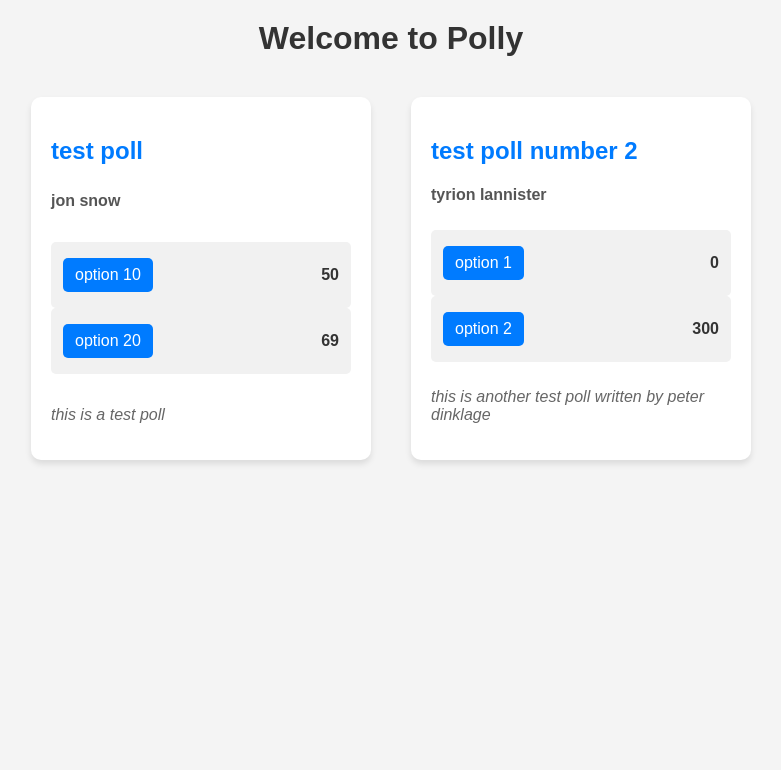
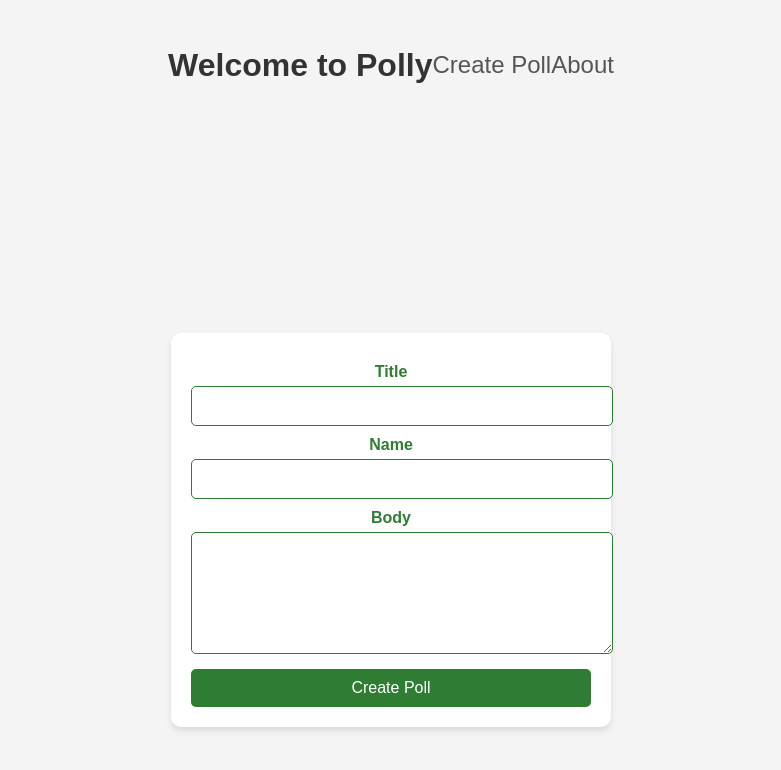
Before and after one commit to NaiefRA/Polly, a React (Create React App) app: page /new-poll in a window 1280 px wide. Shown: the top 770 px of the page, without its empty margins (249-1030 px from the left). Built offline with nearby package versions, Linux system fonts and the light colour scheme; data requests are answered from the project's data file.

Commit message:
Started Create Poll

```diff
--- a/package.json
+++ b/package.json
@@ -6,6 +6,7 @@
     "cra-template": "1.2.0",
     "react": "^19.0.0",
     "react-dom": "^19.0.0",
+    "react-router-dom": "^7.1.4",
     "react-scripts": "5.0.1"
   },
   "scripts": {
--- a/src/App.js
+++ b/src/App.js
@@ -1,17 +1,20 @@
-import DisplayPolls from "./DisplayPolls";
-import useFetch from "./UseFetch";
-import { useEffect } from "react";
+import Navbar from "./Navbar";
+import Create from "./Create";
+import { Routes, Route, BrowserRouter } from "react-router-dom";
+import Home from "./Home";
 
 function App() {
-  const { data, err, isPending } = useFetch("http://localhost:8000/Polls");
+  return (
+    <BrowserRouter>
+      <div>
+        <Navbar />
 
-  return (
-    <div>
-      <h2 id="page-title">Welcome to Polly</h2>
-      {!err && isPending && <div>Loading...</div>}
-      {data && <DisplayPolls polls={data} />}
-      {err && <div>{err}</div>}
-    </div>
+        <Routes>
+          <Route path="/" element={<Home />}></Route>
+          <Route path="/new-poll" element={<Create />}></Route>
+        </Routes>
+      </div>
+    </BrowserRouter>
   );
 }
 
--- /dev/null
+++ b/src/Create.js
@@ -0,0 +1,22 @@
+const Create = () => {
+  return (
+    <div id="create-container">
+      <form id="create-form">
+        <label id="create-title-label">Title</label>
+        <input id="create-title-input" type="text" />
+
+        <label id="create-name-label">Name</label>
+        <input id="create-name-input" type="text" />
+
+        <label id="create-body-label">Body</label>
+        <textarea id="create-body-textarea" />
+
+        <button id="create-submit-button" type="submit">
+          Create Poll
+        </button>
+      </form>
+    </div>
+  );
+};
+
+export default Create;
--- a/src/DisplayPolls.js
+++ b/src/DisplayPolls.js
@@ -6,14 +6,14 @@ const DisplayPolls = ({ polls }) => {
           <div id="poll-container" key={poll.id}>
             <h2 id="poll-title">{poll.title}</h2>
             <p id="poll-poller">{poll.poller}</p>
-            <p>
+            <div>
               {poll.options.map((option) => (
                 <div id="options" key={option.optionNumber}>
                   <button id="option-button">{option.optionValue}</button>
                   <p id="option-votes">{option.optionVotes}</p>
                 </div>
               ))}
-            </p>
+            </div>
             <p id="poll-body">{poll.body}</p>
           </div>
         );
--- /dev/null
+++ b/src/Home.js
@@ -0,0 +1,16 @@
+import DisplayPolls from "./DisplayPolls";
+import useFetch from "./UseFetch";
+
+const Home = () => {
+  const { data, err, isPending } = useFetch("http://localhost:8000/Polls");
+
+  return (
+    <div>
+      {!err && isPending && <div>Loading...</div>}
+      {data && <DisplayPolls polls={data} />}
+      {err && <div>{err}</div>}{" "}
+    </div>
+  );
+};
+
+export default Home;
--- /dev/null
+++ b/src/Navbar.js
@@ -0,0 +1,11 @@
+const Navbar = () => {
+  return (
+    <div id="navbar">
+      <h2 className="page-title">Welcome to Polly</h2>
+      <div className="navbar-element">Create Poll</div>
+      <div className="navbar-element">About</div>
+    </div>
+  );
+};
+
+export default Navbar;
--- a/src/index.css
+++ b/src/index.css
@@ -10,11 +10,22 @@ body {
   align-items: center;
 }
 
+#navbar {
+  display: flex;
+  flex-direction: row;
+  justify-content: space-evenly;
+  align-items: center;
+  margin: 20px 0;
+}
+
+.navbar-element {
+  font-size: 1.5rem;
+  color: #555;
+}
 /* Page Title */
-#page-title {
+.page-title {
   font-size: 2rem;
   color: #333;
-  margin: 20px 0;
 }
 
 /* Loading & Error Messages */
@@ -55,7 +66,7 @@ body {
 /* Poll Title */
 #poll-title {
   font-size: 1.5rem;
-  color: #007bff;
+  color: seagreen;
   margin-bottom: 5px;
 }
 
@@ -85,7 +96,6 @@ body {
 #options {
   display: flex;
   align-items: center;
-  justify-content: space-between;
   gap: 10px;
   background: #f1f1f1;
   padding: 8px 12px;
@@ -95,7 +105,7 @@ body {
 /* Option Button */
 #option-button {
   padding: 8px 12px;
-  background-color: #007bff;
+  background-color: green;
   border: none;
   border-radius: 5px;
   color: white;
@@ -105,7 +115,7 @@ body {
 }
 
 #option-button:hover {
-  background-color: #0056b3;
+  background-color: seagreen;
 }
 
 /* Option Votes */
@@ -115,10 +125,76 @@ body {
   font-weight: bold;
 }
 
+/* Page Container */
+#create-container {
+  display: flex;
+  justify-content: center;
+  align-items: center;
+  height: 100vh;
+  background-color: #f4f4f4;
+}
+
+/* Form Styling */
+#create-form {
+  display: flex;
+  flex-direction: column;
+  width: 400px;
+  max-width: 90%;
+  background: white;
+  padding: 20px;
+  border-radius: 10px;
+  box-shadow: 0px 4px 6px rgba(0, 0, 0, 0.1);
+}
+
+/* Labels */
+#create-title-label,
+#create-name-label,
+#create-body-label {
+  font-size: 1rem;
+  font-weight: bold;
+  margin-top: 10px;
+  color: #2e7d32; /* Green Highlight */
+}
+
+/* Inputs & Textarea */
+#create-title-input,
+#create-name-input,
+#create-body-textarea {
+  width: 100%;
+  padding: 10px;
+  margin-top: 5px;
+  border: 1px solid #2e7d32; /* Green Border */
+  border-radius: 5px;
+  font-size: 1rem;
+}
+
+/* Textarea Specific Styling */
+#create-body-textarea {
+  min-height: 100px;
+  resize: vertical;
+}
+
+/* Submit Button */
+#create-submit-button {
+  margin-top: 15px;
+  padding: 10px;
+  background-color: #2e7d32; /* Green Button */
+  border: none;
+  border-radius: 5px;
+  color: white;
+  font-size: 1rem;
+  cursor: pointer;
+  transition: background 0.3s;
+}
+
+#create-submit-button:hover {
+  background-color: #1b5e20; /* Darker Green Hover */
+}
+
 /* Responsive Design */
-@media (max-width: 768px) {
-  #polls-container {
-    flex-direction: column;
-    align-items: center;
+@media (max-width: 500px) {
+  #create-form {
+    width: 100%;
+    padding: 15px;
   }
 }
```
Also changed, not shown: 1 other file (tests, documents, lock files or other folders).
